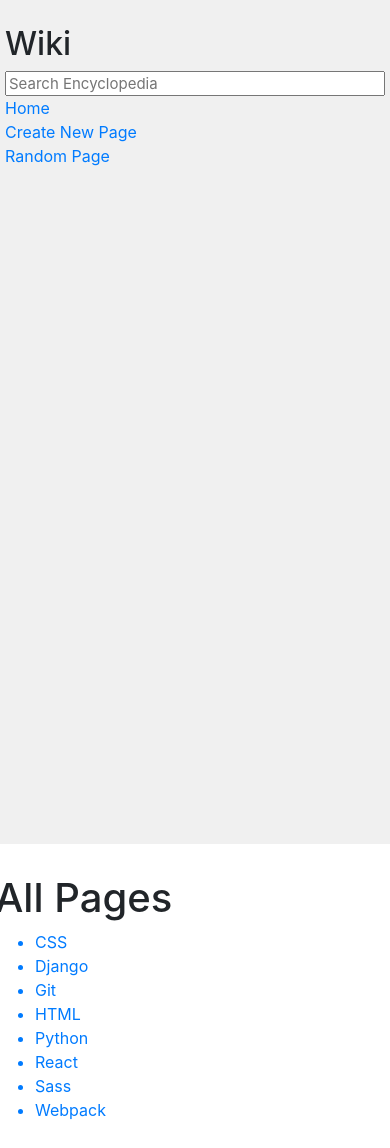
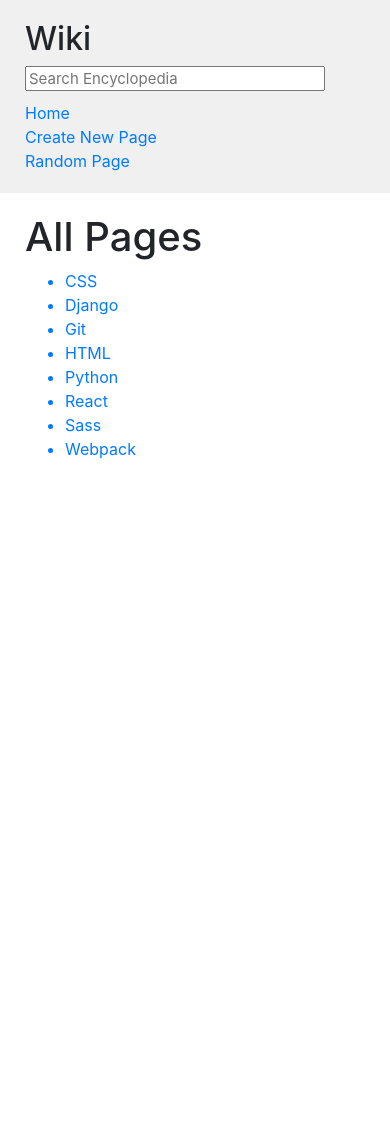
Before and after one commit to SergiOca87/CS502020-Project1, a Django app: page / in a window 390 px wide. After the commit the page ends 459 px from the top, so only its background shows below. Run offline with Django 3.2, Linux system fonts and the light colour scheme; some libraries are stand-ins or nearby versions.

Commit message:
submission

```diff
--- a/encyclopedia/static/encyclopedia/styles.css
+++ /dev/null
@@ -1,38 +0,0 @@
-body {
-    margin: 0;
-    background-color: white;
-}
-
-code {
-    white-space: pre;
-}
-
-h1 {
-    margin-top: 0px;
-    padding-top: 20px;
-}
-
-textarea {
-    height: 90vh;
-    width: 80%;
-}
-
-.main {
-    padding: 10px;
-}
-
-.search {
-    width: 100%;
-    font-size: 15px;
-    line-height: 15px;
-}
-
-.sidebar {
-    background-color: #f0f0f0;
-    height: 100vh;
-    padding: 20px;
-}
-
-.sidebar h2 {
-    margin-top: 5px;
-}
--- /dev/null
+++ b/encyclopedia/static/styles.css
@@ -0,0 +1,56 @@
+body {
+	margin: 0;
+	background-color: white;
+}
+
+code {
+	white-space: pre;
+}
+
+h1 {
+	margin-top: 0px;
+}
+
+h2 {
+	margin-top: 0;
+}
+
+textarea {
+	height: 90vh;
+	width: 80%;
+}
+
+.main {
+	padding: 20px 20px 20px 40px;
+}
+
+.search {
+	width: 100%;
+	font-size: 15px;
+	line-height: 15px;
+}
+
+.sidebar {
+	background-color: #f0f0f0;
+	height: 100vh;
+	padding: 20px 20px 20px 40px;
+}
+
+.sidebar form {
+	margin-bottom: 10px;
+	max-width: 300px;
+}
+
+a:hover {
+	text-decoration: none;
+}
+
+@media screen and (max-width: 767px) {
+	.sidebar {
+		height: initial;
+	}
+}
+/*
+.sidebar h2 {
+	margin-top: 5px;
+} */
--- a/encyclopedia/templates/encyclopedia/layout.html
+++ b/encyclopedia/templates/encyclopedia/layout.html
@@ -6,11 +6,11 @@
     <head>
         <title>{% block title %}{% endblock %}</title>
         <link rel="stylesheet" href="https://stackpath.bootstrapcdn.com/bootstrap/4.4.1/css/bootstrap.min.css" integrity="sha384-Vkoo8x4CGsO3+Hhxv8T/Q5PaXtkKtu6ug5TOeNV6gBiFeWPGFN9MuhOf23Q9Ifjh" crossorigin="anonymous">
-        <link href="{% static 'encyclopedia/styles.css' %}" rel="stylesheet">
+        <link href="{% static '/styles.css' %}" rel="stylesheet">
     </head>
     <body>
         <div class="row">
-            <div class="sidebar col-lg-2 col-md-3">
+            <div class="sidebar col-lg-3 col-md-4">
                 <h2>Wiki</h2>
                 <form action="{% url 'encyclopedia:search' %}" method="GET">
                     <input class="search" type="text" name="q" placeholder="Search Encyclopedia">
@@ -31,7 +31,7 @@
                 {% block nav %}
                 {% endblock %}
             </div>
-            <div class="main col-lg-10 col-md-9">
+            <div class="main col-lg-9 col-md-8">
                 {% block body %}
                 {% endblock %}
             </div>
--- a/encyclopedia/views.py
+++ b/encyclopedia/views.py
@@ -47,13 +47,15 @@ def search(request):
         })
     else :
         # If search query match, simply return that entry page
+
+        convertedSearchResult = markdown2.markdown( searchResult )
         return render(request, "encyclopedia/entry.html", {
-            "entry": searchResult,
+            "entry": convertedSearchResult,
             "title": searchQuery
         });
 
 def edit(request, entry_name):
-    entry = util.get_entry( entry_name )
+    entry =  markdown2.markdown(util.get_entry( entry_name ))
     if(request.method == 'POST'):
         modifiedEntry = request.POST['entry_content']
         util.save_entry(entry_name, modifiedEntry)
@@ -75,7 +77,7 @@ def randomPage(request):
     randomEntry = entries[0]
 
     return render(request, "encyclopedia/entry.html", {
-        "entry": util.get_entry( randomEntry ),
+        "entry":  markdown2.markdown(util.get_entry( randomEntry )),
         "title": randomEntry
     })
 
```
Also changed, not shown: entries/CSS.md (+0 -4 lines), entries/HTML.md (+79 -1 lines), entries/React.md (+4 -0 lines).
